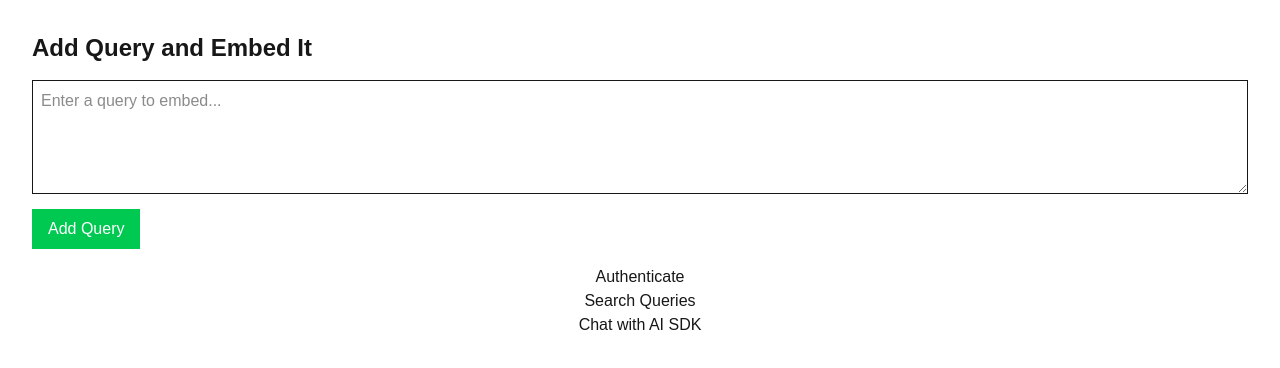
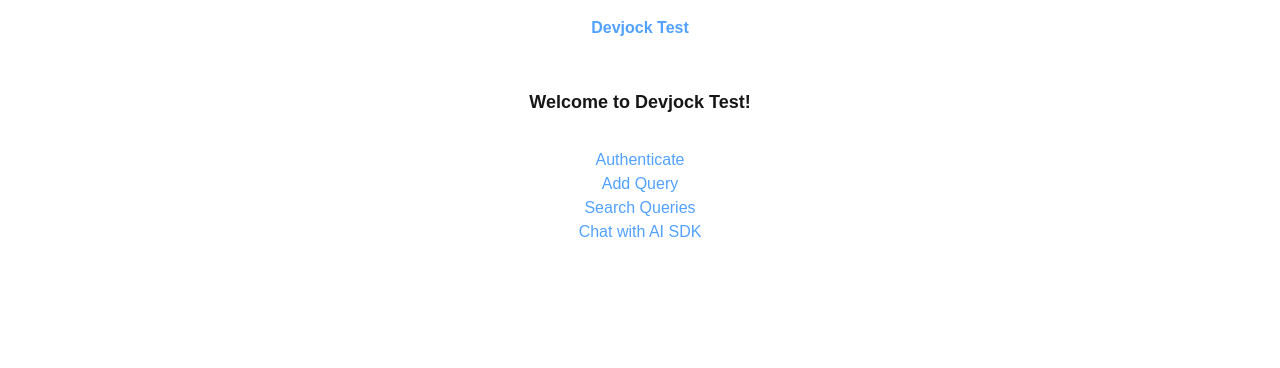
Before and after one commit to NickCarney/tl-supabase, a Next.js app in the folder supa/: page / in a window 1280 px wide. Shown: the top 368 px of the page. Built offline with nearby package versions, Linux system fonts and the light colour scheme; no server answers.

Commit message:
layout changes

```diff
--- a/supa/app/layout.tsx
+++ b/supa/app/layout.tsx
@@ -14,8 +14,8 @@ const geistMono = Geist_Mono({
 });
 
 export const metadata: Metadata = {
-  title: "Create Next App",
-  description: "Generated by create next app",
+  title: "Devjock Test",
+  description: "Devjock test project",
 };
 
 export default function RootLayout({
@@ -28,7 +28,20 @@ export default function RootLayout({
       <body
         className={`${geistSans.variable} ${geistMono.variable} antialiased`}
       >
+        <header className="text-center py-4">
+          <a href="/" className="font-bold text-blue-400 hover:text-purple-400">Devjock Test</a>
+        </header>
+
         {children}
+
+        <footer>
+          <div className="text-center">
+            <p><a href="/auth" className="text-blue-400 hover:text-purple-400">Authenticate</a></p>
+            <p><a href="/queries/add" className="text-blue-400 hover:text-purple-400">Add Query</a></p>
+            <p><a href="/search" className="text-blue-400 hover:text-purple-400">Search Queries</a></p>
+            <p><a href="/chat" className="text-blue-400 hover:text-purple-400">Chat with AI SDK</a></p>
+          </div>
+        </footer>
         <Analytics />
       </body>
     </html>
--- a/supa/app/page.tsx
+++ b/supa/app/page.tsx
@@ -3,10 +3,7 @@
 import { useState, useEffect } from "react";
 import { supabase } from "@/lib/supabaseClient";
 
-export default function AddQueryPage() {
-  const [text, setText] = useState<string>("");
-  const [status, setStatus] = useState<string>("");
-  const [loading, setLoading] = useState<boolean>(false);
+export default function HomePage() {
   const [userId, setUserId] = useState<string | null>(null);
 
   useEffect(() => {
@@ -22,71 +19,10 @@ export default function AddQueryPage() {
     getUser();
   }, []);
 
-  const handleAddQuery = async () => {
-    if (!text || !userId) {
-      setStatus("Please enter text and ensure you are logged in.");
-      return;
-    }
-
-    setLoading(true);
-
-    try {
-      const res = await fetch("/api/embeddings", {
-        method: "POST",
-        headers: { "Content-Type": "application/json" },
-        body: JSON.stringify({
-          text,
-          userId,
-        }),
-      });
-
-      const data = await res.json();
-
-      if (res.ok) {
-        setStatus("Query successfully embedded and saved!");
-        setText("");
-      } else {
-        setStatus(`Error: ${data.error}`);
-      }
-    } catch (error) {
-      console.error("API Error:", error);
-      setStatus("An error occurred while adding the query.");
-    } finally {
-      setLoading(false);
-    }
-  };
-
   return (
-    <div className="p-8">
-      <h1 className="text-2xl font-bold">Add Query and Embed It</h1>
-
-      <div className="my-4">
-        <textarea
-          value={text}
-          onChange={(e) => setText(e.target.value)}
-          placeholder="Enter a query to embed..."
-          className="border p-2 w-full"
-          rows={4}
-        />
-        <button
-          onClick={handleAddQuery}
-          className="mt-2 px-4 py-2 bg-green-500 text-white"
-          disabled={loading || !userId}
-        >
-          {loading ? "Embedding..." : "Add Query"}
-        </button>
-      </div>
-
-      {status && <p className="mt-4">{status}</p>}
+    <main className="text-center p-8">
+      <h1 className="text-lg font-bold">Welcome to Devjock Test!</h1>
       {userId && <p className="text-sm text-gray-500">User ID: {userId}</p>}
-
-      <div className="text-center">
-        <a href="/auth">Authenticate</a>
-        <br />
-        <a href="/search">Search Queries</a>
-        <br />
-        <a href="/chat">Chat with AI SDK</a>
-      </div>
-    </div>
+    </main>
   );
 }
--- /dev/null
+++ b/supa/app/queries/add/page.tsx
@@ -0,0 +1,84 @@
+"use client";
+
+import { useState, useEffect } from "react";
+import { supabase } from "@/lib/supabaseClient";
+
+export default function AddQueryPage() {
+  const [text, setText] = useState<string>("");
+  const [status, setStatus] = useState<string>("");
+  const [loading, setLoading] = useState<boolean>(false);
+  const [userId, setUserId] = useState<string | null>(null);
+
+  useEffect(() => {
+    const getUser = async () => {
+      const {
+        data: { session },
+      } = await supabase.auth.getSession();
+      if (session) {
+        setUserId(session.user.id);
+      }
+    };
+
+    getUser();
+  }, []);
+
+  const handleAddQuery = async () => {
+    if (!text || !userId) {
+      setStatus("Please enter text and ensure you are logged in.");
+      return;
+    }
+
+    setLoading(true);
+
+    try {
+      const res = await fetch("/api/embeddings", {
+        method: "POST",
+        headers: { "Content-Type": "application/json" },
+        body: JSON.stringify({
+          text,
+          userId,
+        }),
+      });
+
+      const data = await res.json();
+
+      if (res.ok) {
+        setStatus("Query successfully embedded and saved!");
+        setText("");
+      } else {
+        setStatus(`Error: ${data.error}`);
+      }
+    } catch (error) {
+      console.error("API Error:", error);
+      setStatus("An error occurred while adding the query.");
+    } finally {
+      setLoading(false);
+    }
+  };
+
+  return (
+    <div className="p-8">
+      <h1 className="text-2xl font-bold">Add Query and Embed It</h1>
+
+      <div className="my-4">
+        <textarea
+          value={text}
+          onChange={(e) => setText(e.target.value)}
+          placeholder="Enter a query to embed..."
+          className="border p-2 w-full"
+          rows={4}
+        />
+        <button
+          onClick={handleAddQuery}
+          className="mt-2 px-4 py-2 bg-green-500 text-white"
+          disabled={loading || !userId}
+        >
+          {loading ? "Embedding..." : "Add Query"}
+        </button>
+      </div>
+
+      {status && <p className="mt-4">{status}</p>}
+      {userId && <p className="text-sm text-gray-500">User ID: {userId}</p>}
+    </div>
+  );
+}
```
Also changed, not shown: 1 other file (tests, documents, lock files or other folders).
